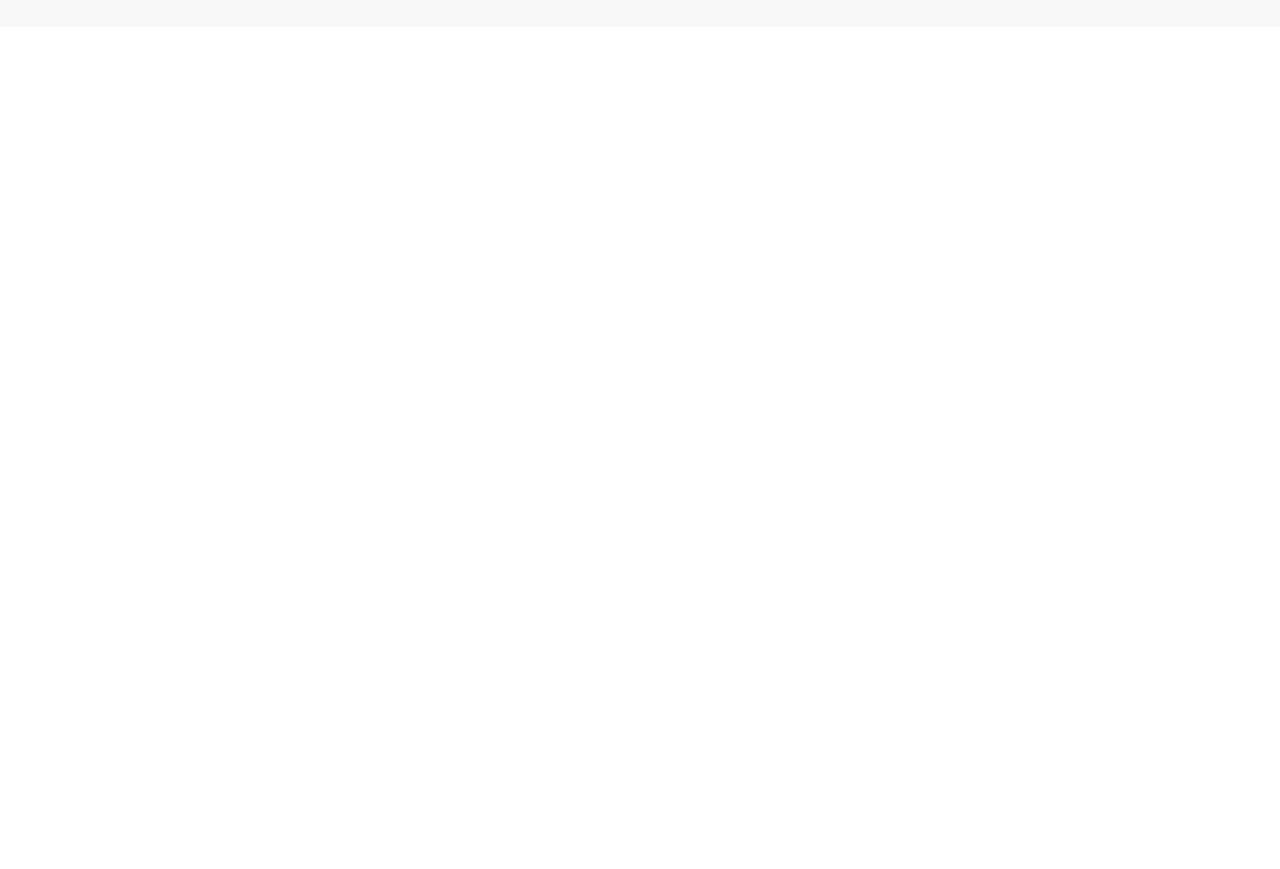
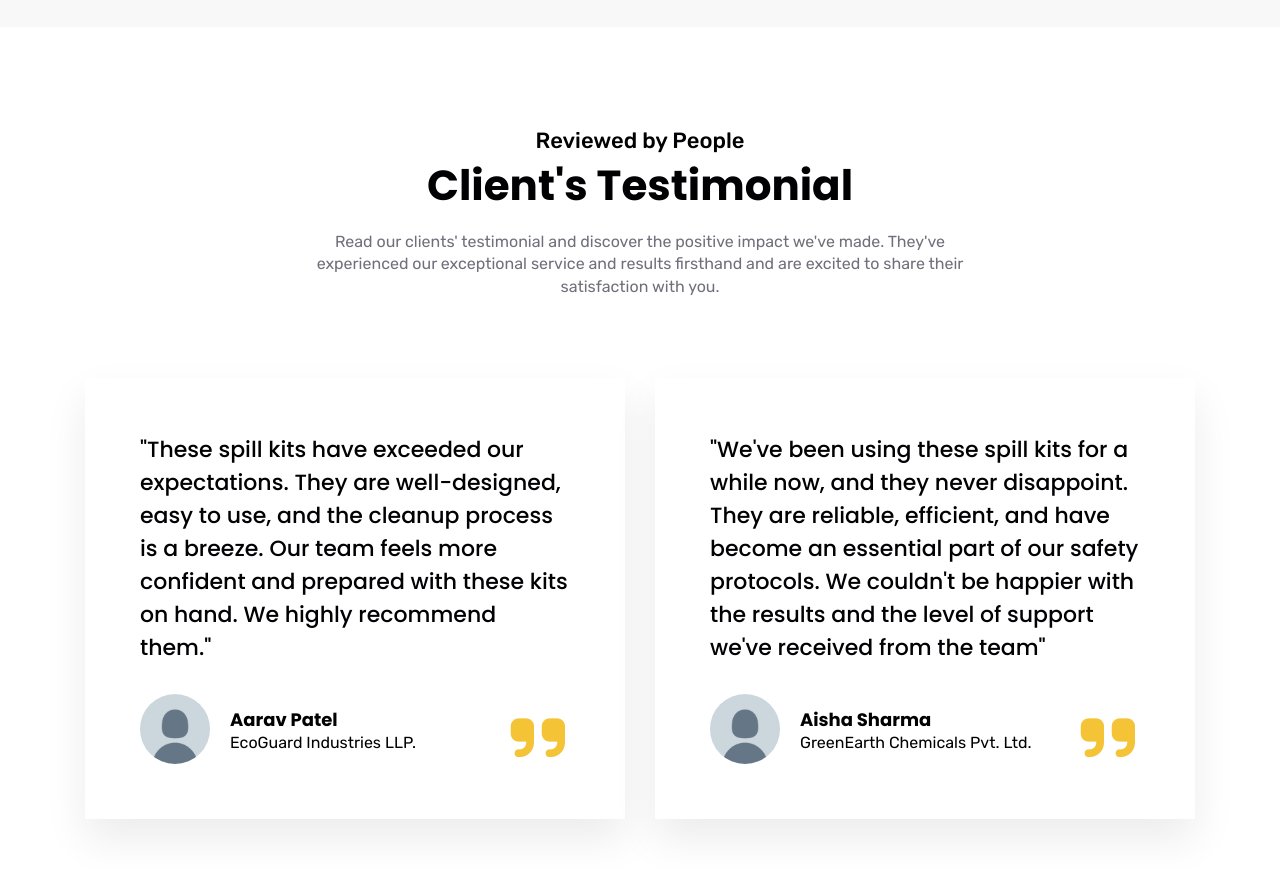
Before and after one commit to prateekwho/SpillKits, a React (Vite) app: page / in a window 1280 px wide. Shown: the part 3120-3989 px from the top of the page. Before the commit the page ends 3147 px from the top, so only its background shows below. Built offline with nearby package versions, Linux system fonts and the light colour scheme.

Commit message:
added testimonial

```diff
--- /dev/null
+++ b/src/components/Testimonial.css
@@ -0,0 +1,103 @@
+.testimonial-section {
+  background-color: #ffffff;
+  padding: 10rem 0;
+  color: #010103;
+}
+
+.testimonial-content {
+  display: flex;
+  flex-direction: column;
+}
+.testimonial-content__title {
+  display: flex;
+  flex-direction: column;
+  margin: 0 auto;
+  text-align: center;
+  max-width: 70rem;
+  margin-bottom: 5rem;
+}
+.testimonial-content__title h4 {
+  font-size: 2.2rem;
+  font-family: "Rubik", sans-serif;
+  font-weight: 500;
+}
+.testimonial-content__title h2 {
+  font-size: 4.2rem;
+  margin-bottom: 1.4rem;
+}
+.testimonial-content__title p {
+  font-size: 1.6rem;
+  font-family: "Rubik", sans-serif;
+  color: #706f7b;
+  line-height: 1.4;
+}
+
+.all-testimonial {
+  display: flex;
+  gap: 3rem;
+  width: 100%;
+  justify-content: center;
+  padding: 3rem;
+}
+@media (max-width: 1000px) {
+  .all-testimonial {
+    padding: 0;
+  }
+}
+.all-testimonial__box {
+  background-color: white;
+  box-shadow: 0 20px 40px 0 rgba(0, 0, 0, 0.08);
+  width: 54rem;
+  padding: 5.5rem;
+  position: relative;
+}
+@media (max-width: 1000px) {
+  .all-testimonial__box {
+    padding: 5rem 3rem;
+  }
+}
+.all-testimonial__box p {
+  font-size: 2.2rem;
+  font-weight: 500;
+}
+.all-testimonial__box__name {
+  display: flex;
+}
+.all-testimonial__box__name__profile {
+  display: flex;
+  gap: 2rem;
+  align-items: center;
+  margin-top: 3rem;
+}
+.all-testimonial__box__name__profile img {
+  width: 7rem;
+  height: 7rem;
+  border-radius: 50%;
+}
+.all-testimonial__box__name__profile h4 {
+  font-size: 1.8rem;
+}
+.all-testimonial__box__name__profile p {
+  font-size: 1.6rem;
+  font-family: "Rubik", sans-serif;
+  font-weight: 400;
+}
+
+.quotes-icon {
+  font-size: 6.2rem;
+  color: #f4c336;
+  position: absolute;
+  bottom: 33px;
+  right: 60px;
+}
+@media (max-width: 470px) {
+  .quotes-icon {
+    display: none;
+  }
+}
+
+@media (max-width: 900px) {
+  .box-2 {
+    display: none;
+  }
+}
--- /dev/null
+++ b/src/components/Testimonial.jsx
@@ -0,0 +1,73 @@
+import Default from "../images/testimonial/default_profile.png";
+
+import "./Testimonial.css";
+
+function Testimonial() {
+  return (
+    <>
+      <section className="testimonial-section">
+        <div className="container">
+          <div className="testimonial-content">
+            <div className="testimonial-content__title">
+              <h4>Reviewed by People</h4>
+              <h2>Client's Testimonial</h2>
+              <p>
+                Read our clients' testimonial and discover the positive impact
+                we've made. They've experienced our exceptional service and
+                results firsthand and are excited to share their satisfaction
+                with you.
+              </p>
+            </div>
+
+            <div className="all-testimonial">
+              <div className="all-testimonial__box">
+                <span className="quotes-icon">
+                  <i className="fa-solid fa-quote-right"></i>
+                </span>
+                <p>
+                  "These spill kits have exceeded our expectations. They are
+                  well-designed, easy to use, and the cleanup process is a
+                  breeze. Our team feels more confident and prepared with these
+                  kits on hand. We highly recommend them."
+                </p>
+                <div className="all-testimonial__box__name">
+                  <div className="all-testimonial__box__name__profile">
+                    <img src={Default} alt="user_img" />
+                    <span>
+                      <h4>Aarav Patel</h4>
+                      <p>EcoGuard Industries LLP.</p>
+                    </span>
+                  </div>
+                </div>
+              </div>
+
+              <div className="all-testimonial__box box-2">
+                <span className="quotes-icon">
+                  <i className="fa-solid fa-quote-right"></i>
+                </span>
+                <p>
+                  "We've been using these spill kits for a while now, and they
+                  never disappoint. They are reliable, efficient, and have
+                  become an essential part of our safety protocols. We couldn't
+                  be happier with the results and the level of support we've
+                  received from the team"
+                </p>
+                <div className="all-testimonial__box__name">
+                  <div className="all-testimonial__box__name__profile">
+                    <img src={Default} alt="user_img" />
+                    <span>
+                      <h4>Aisha Sharma</h4>
+                      <p>GreenEarth Chemicals Pvt. Ltd.</p>
+                    </span>
+                  </div>
+                </div>
+              </div>
+            </div>
+          </div>
+        </div>
+      </section>
+    </>
+  );
+}
+
+export default Testimonial;
--- a/src/pages/Home.jsx
+++ b/src/pages/Home.jsx
@@ -4,6 +4,7 @@ import SelectKit from "../components/SelectKit";
 import Banner from "../components/Banner";
 import ChooseUs from "../components/ChooseUs";
 import Client from "../components/Client";
+import Testimonial from "../components/Testimonial";
 
 function Home() {
   return (
@@ -13,6 +14,7 @@ function Home() {
       <Banner />
       <ChooseUs />
       <Client />
+      <Testimonial />
     </>
   );
 }
```
Also changed, not shown: src/images/testimonial/default_profile.png (added).
